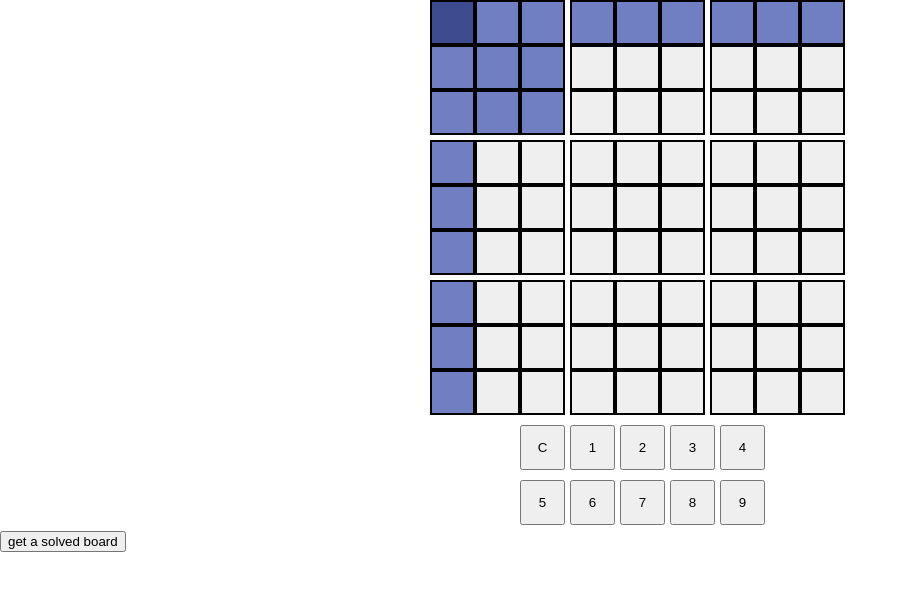
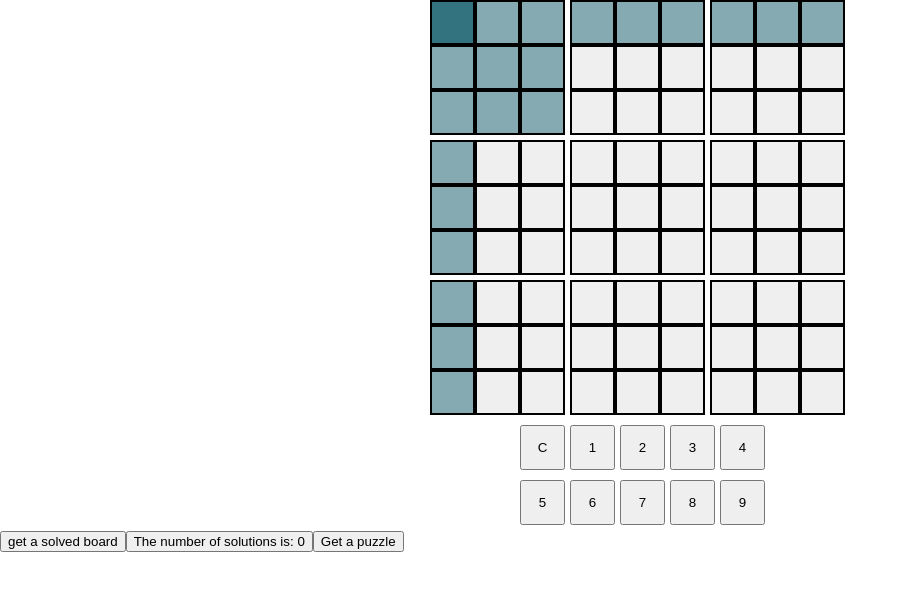
Before and after one commit to kerstop/react-sudoku, a React (Create React App) app: page / in a window 1280 px wide. Shown: the top 590 px of the page, without its empty margins (0-908 px from the left). Built offline with nearby package versions, Linux system fonts and the light colour scheme.

Commit message:
Implement solvable puzzles

```diff
--- a/src/App.css
+++ b/src/App.css
@@ -15,28 +15,6 @@
     justify-content: center;
 }
 
-.sudoku__tile {
-    width: var(--tile-size);
-    height: var(--tile-size);
-    border-style: solid;
-    border-width: 2px;
-    border-color: black;
-    font-size: calc(var(--tile-size) - 12px);
-    justify-content: center;
-}
-
-.sudoku__tile__selected {
-    background-color: hsl(230, 40%, 40%);
-}
-
-.sudoku__tile__highlighted {
-    background-color: hsl(230, 40%, 60%);
-
-}
-
-.sudoku__tile__error {
-    color: red;
-}
 
 .sudoku__number-button-container {
     display:grid;
--- a/src/App.tsx
+++ b/src/App.tsx
@@ -10,10 +10,11 @@ import { TileComponent } from "./Components/Tile";
 
 
 function App() {
-    let [board, setBoard] = useState<Board>(() => new Board(Board.getBlankBoardBlueprint()));
+    let [board, setBoard] = useState<Board>(() => new Board(Board.getBlank()));
     let [selected, setSelected] = useState<number>(0)
     let highlightes: Set<number> = new Set();
     let errors: Set<number> = new Set();
+    let [solutions, setSolutions] = useState(0);
 
     for (let i of board.getRelated(selected)) {
         highlightes.add(i)
@@ -84,6 +85,12 @@ function App() {
             <button onClick={() => { setBoard(new Board(Board.getSolved())) }}>
                 get a solved board
             </button>
+            <button onClick={() => { setSolutions(board.getTotalPossibleSolutions()) }}>
+                The number of solutions is: {solutions}
+            </button>
+            <button onClick={() => { setBoard(new Board(Board.getPuzzle())) }}>
+                Get a puzzle
+            </button>
         </>
     );
 }
--- a/src/Board.tsx
+++ b/src/Board.tsx
@@ -60,7 +60,37 @@ export class Board implements BoardInterface {
         }
     }
 
-    static getBlankBoardBlueprint(): BoardInterface {
+    getTotalPossibleSolutions(): number {
+
+        function recurse(index: number, board: Board): number {
+            if (board.tiles.length === index) {
+                return 1;
+            }
+            if (board.tiles[index].value !== null) {
+                return recurse(index + 1, board)
+            }
+
+            let new_board = new Board(board)
+
+            let numbers = Array(9).fill(null).map((_,i) => i+1)
+
+            let possible_solutions = 0;
+
+            for(let i of numbers) {
+                new_board.tiles[index].value = i;
+                if(!new_board.checkCollision(index)){
+                    possible_solutions += recurse(index+1, new_board)
+                }
+            }
+
+            return possible_solutions;
+
+        }
+
+        return recurse(0, this);
+    }
+
+    static getBlank(): BoardInterface {
         return {
             tiles: Array(81)
                 .fill(null)
@@ -108,14 +138,38 @@ export class Board implements BoardInterface {
 
         }
 
-        let solution = trySolutions(0, new Board(Board.getBlankBoardBlueprint()))
+        let solution = trySolutions(0, new Board(Board.getBlank()))
 
         if (solution === null) {
             console.error("unable to find a solution")
-            return this.getBlankBoardBlueprint();
+            return this.getBlank();
         }
 
         console.log("Found solution: ", solution)
         return solution;
     }
+
+    static getPuzzle(): BoardInterface {
+        let solution = Board.getSolved();
+        let puzzle = new Board(solution);
+
+        // try removing a hint
+        while (true) {
+            let hint_to_remove = Math.floor(Math.random() * 81);
+
+            puzzle.tiles[hint_to_remove].value = null;
+            puzzle.tiles[hint_to_remove].given = false;
+            // check that the solution is uniq
+
+            if(puzzle.getTotalPossibleSolutions() > 1) {
+                puzzle.tiles[hint_to_remove].value = solution.tiles[hint_to_remove].value
+                break;
+            }
+
+        }
+
+        puzzle.tiles.forEach((tile) => { tile.given = tile.value !== null})
+
+        return puzzle;
+    }
 }
--- /dev/null
+++ b/src/Components/Tile.css
@@ -0,0 +1,28 @@
+
+.sudoku__tile {
+    width: var(--tile-size);
+    height: var(--tile-size);
+    border-style: solid;
+    border-width: 2px;
+    border-color: black;
+    font-size: calc(var(--tile-size) - 15px);
+    justify-content: center;
+    color: hsl(230, 80%, 25%);
+}
+
+.sudoku__tile__selected {
+    background-color: #33727f;
+}
+
+.sudoku__tile__highlighted {
+    background-color: #85aab2;
+
+}
+
+.sudoku__tile__error {
+    color: #84200d;
+}
+
+.sudoku__tile__given {
+    color: hsl(0, 0%, 0%);
+}
--- a/src/Components/Tile.tsx
+++ b/src/Components/Tile.tsx
@@ -1,6 +1,7 @@
 import React from "react";
 import { TileType } from "../Board";
 import classNames from "classnames";
+import "./Tile.css";
 
 interface TileComponentProps {
     tile: TileType,
@@ -17,6 +18,7 @@ export function TileComponent(props: TileComponentProps) {
         sudoku__tile__highlighted: props.highlighted,
         sudoku__tile__selected: props.selected,
         sudoku__tile__error: props.error,
+        sudoku__tile__given: props.tile.given,
     })
     return (
         <button className={class_names} onClick={props.onClick}>
```
